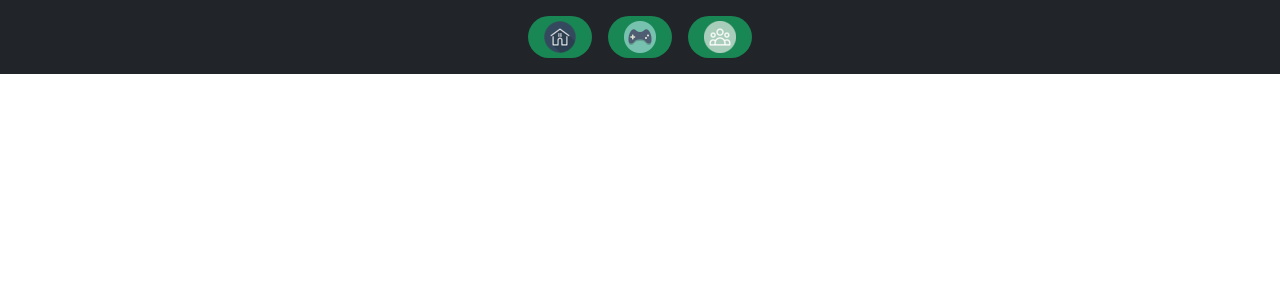
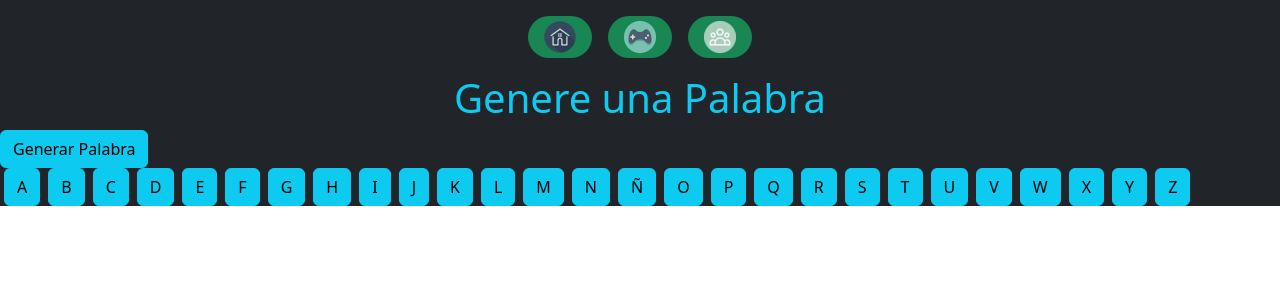
Before and after one commit to Makedok7/Ahorcadito_Grupo16, a React (Create React App) app: page /juego in a window 1280 px wide. Shown: the top 300 px of the page. Built offline with nearby package versions, Linux system fonts and the light colour scheme.

Commit message:
Se agrego funcionalidad al componente Juego,se agregaron botones,las palabras, la posibilidad de elegir una al azar, interaccion de los botones.Macedo Facundo

```diff
--- a/src/App.js
+++ b/src/App.js
@@ -1,7 +1,8 @@
 import Home from './componentes/Home.js';
 import Juego from './componentes/Juego.js';
 import Desarrolladores from './componentes/Desarrolladores.js';
-import {BrowserRouter as Router,Routes,Route} from 'react-router-dom';
+import Error from './componentes/Error.js'
+import { BrowserRouter as Router, Routes, Route } from 'react-router-dom';
 
 export default function App() {
   return (
@@ -10,6 +11,7 @@ export default function App() {
         <Route path='/' element={<Home />} />;
         <Route path='/juego' element={<Juego />} />;
         <Route path='/desarrolladores' element={<Desarrolladores />} />;
+        <Route path='*' element={<Error />} />;
       </Routes>
     </Router>
   );
--- a/src/componentes/Desarrolladores.js
+++ b/src/componentes/Desarrolladores.js
@@ -1,6 +1,6 @@
 import { Route } from "react-router-dom"
 import Nav from './Nav';
-import "./styles/DesarrolladoresStyle.css"
+import "../styles/DesarrolladoresStyle.css";
 
 export default function Desarrolladores() {
     const users = [
--- /dev/null
+++ b/src/componentes/Error.js
@@ -0,0 +1,15 @@
+import Nav from './Nav'
+
+export default function (){
+    return(
+        <div>
+        {Nav()}
+        <div>
+            <h1 className='text-center'>
+                Error
+            </h1>
+        </div>
+        </div>
+
+    )
+}
--- a/src/componentes/Home.js
+++ b/src/componentes/Home.js
@@ -1,5 +1,5 @@
 import Nav from './Nav'
-import "./styles/inicio-style.css"
+import "../styles/inicio-style.css"
 import { Link } from 'react-router-dom'
 
 export default function Home() {
--- a/src/componentes/Juego.js
+++ b/src/componentes/Juego.js
@@ -1,81 +1,92 @@
 import React, { useState } from 'react'
 import Nav from './Nav'
-import "./styles/Juego.css"
+import "../styles/Juego.css"
+import letras from '../json/letras.json'
+import palabras from '../json/palabras.json'
 
 export default function Juego() {
-    const [countJugador1, setCountJugador1] = useState(0);
-    const [countJugador2, setCountJugador2] = useState(0);
-    const [eleccionJugador1, setEleccionJugador1] = useState(0);
-    const [eleccionJugador2, setEleccionJugador2] = useState(0);
-    const [resultado, setResultado] = useState("_");
-    let ganador = "";
 
-    //Funcion del boton Jugar
-    function jugar() {
-        setEleccionJugador2(Math.floor(Math.random() * 3))//Eleccion al azar del jugador2 o "maquina"
-        ganador = (verificarGanador(eleccionJugador1, eleccionJugador2))
-        setResultado(ganador)
-        contadorJugadores()
-        cambiarjugador2(eleccionJugador2)
-    };
-    //Funcion para ir aumentando el puntaje de los jugadores
-    function contadorJugadores() {
-        if (ganador == "Jugador1") {
-            setCountJugador1(countJugador1 + 1)
+    const [palabraOriginal, setPalabraOriginal] = useState([])
+    const [palabraEscondida, setPalabraEscondida] = useState(["Genere una Palabra"])
+    const [intentos, setIntentos] = useState(1)
+
+    function generarPalabra() {
+        let palabraRandom = Array.from(palabras[Math.floor(Math.random() * palabras.length)].palabra)
+        setPalabraOriginal([...palabraRandom])
+        esconderPalabra(palabraRandom)
+        console.log(palabraOriginal)
+        restablecerBotones()
+    }
+
+    function esconderPalabra(palabra) {
+        setPalabraEscondida(new Array(palabra.length).fill("_"))
+        console.log(palabraEscondida)
+    }
+
+    function compararLetra(letra) {
+        console.log(letra)
+        while (palabraOriginal.includes(letra)) {
+            palabraEscondida[palabraOriginal.indexOf(letra)] = letra
+            palabraOriginal[palabraOriginal.indexOf(letra)] = "_"
         }
-        else if (ganador == "Jugador2") {
-            setCountJugador2(countJugador2 + 1)
+        console.log(palabraOriginal)
+        console.log(palabraEscondida)
+        setPalabraEscondida([...palabraEscondida])
+        comprobarResultado()
+        cambiarBoton(letra)
+    }
+
+    function comprobarResultado() {
+        if (!palabraEscondida.includes("_")) {
+            console.log("gano")
+        }
+        if (intentos == 5) {
+            console.log("falta")
         }
     }
-    //Control del ganador
-    function verificarGanador(jugador1, jugador2) {
-        // 0 = Piedra, 1 = Tijeras, 2 = Papel
-        if (jugador1 == 0 && jugador2 == 1) {
-            return ("Jugador1")
-        }
-        else if (jugador1 == 1 && jugador2 == 2) {
-            return ("Jugador1")
-        }
-        else if (jugador1 == 2 && jugador2 == 0) {
-            return ("Jugador1")
-        }
-        else if (jugador1 == jugador2) {
-            return ("Empate")
+
+    function cambiarBoton(letra) {
+        let boton = document.getElementById(letra)
+        boton.disabled = true
+        if (palabraEscondida.includes(letra)) {
+            boton.className = 'btn btn-success mx-1'
         }
         else {
-            return ("Jugador2")
+            boton.className = 'btn btn-danger mx-1'
+            setIntentos(intentos + 1)
+            console.log(intentos)
         }
     }
-    //Funcion para cambiar la imagen segun sobre la que se clickeo y pasarle valores para la eleccion del jugador 1
-    function cambiarJugador1(eleccion, key, alt) {
-        document.getElementById("jugador1").src = eleccion;
-        document.getElementById("jugador1").key = key;
-        document.getElementById("jugador1").alt = alt;
-        setEleccionJugador1(document.getElementById("jugador1").key)
-    }
 
-    /*Cambio de las imagenes y la eleccion del jugador 2 o "maquina"
-    document.getElementByID() busca el elemento con la id que se le pase*/
-
-    function cambiarjugador2(eleccionJugador2) {
-        if (eleccionJugador2 == 0) {
-            document.getElementById("jugador2").src = "../images/piedra.png";
-            document.getElementById("jugador2").alt = "piedra";
-        }
-        else if (eleccionJugador2 == 1) {
-            document.getElementById("jugador2").src = "../images/tijera.png";
-            document.getElementById("jugador2").alt = "tijeras";
-        }
-        else {
-            document.getElementById("jugador2").src = "../images/papel.png";
-            document.getElementById("jugador2").alt = "papel";
+    function restablecerBotones() {
+        setIntentos(1)
+        {
+            letras.map((boton) => {
+                document.getElementById(boton.letra).disabled = false
+                document.getElementById(boton.letra).className = 'btn btn-info mx-1'
+            }
+            )
         }
     }
 
     return (
-
         <div className="bg-dark">
             {Nav()}
+            <div>
+                <h1 className='bg-dark text-center text-info'>
+                    {palabraEscondida.join(" ")}
+                </h1>
+                <button type='button' className='btn btn-info ' onClick={() => generarPalabra()}>
+                    Generar Palabra
+                </button>
+            </div>
+            <div id='botones'>
+                {letras.map((boton, i) =>
+                    <button key={i} type="button" className="btn btn-info mx-1" id={boton.letra} disabled={false} onClick={() => { compararLetra(boton.letra) }}>
+                        {boton.letra}
+                    </button>
+                )}
+            </div>
         </div>
     )
 }
--- /dev/null
+++ b/src/json/letras.json
@@ -0,0 +1,83 @@
+[
+    {
+        "letra":"A"
+    },
+    {
+        "letra":"B"
+    },
+    {
+        "letra":"C"
+    },
+    {
+        "letra":"D"
+    },
+    {
+        "letra":"E"
+    },
+    {
+        "letra":"F"
+    },
+    {
+        "letra":"G"
+    },
+    {
+        "letra":"H"
+    },
+    {
+        "letra":"I"
+    },
+    {
+        "letra":"J"
+    },
+    {
+        "letra":"K"
+    },
+    {
+        "letra":"L"
+    },
+    {
+        "letra":"M"
+    },
+    {
+        "letra":"N"
+    },
+    {
+        "letra":"Ñ"
+    },
+    {
+        "letra":"O"
+    },
+    {
+        "letra":"P"
+    },
+    {
+        "letra":"Q"
+    },
+    {
+        "letra":"R"
+    },
+    {
+        "letra":"S"
+    },
+    {
+        "letra":"T"
+    },
+    {
+        "letra":"U"
+    },
+    {
+        "letra":"V"
+    },
+    {
+        "letra":"W"
+    },
+    {
+        "letra":"X"
+    },
+    {
+        "letra":"Y"
+    },
+    {
+        "letra":"Z"
+    }
+]
--- /dev/null
+++ b/src/json/palabras.json
@@ -0,0 +1,11 @@
+[
+    {
+        "palabra":"PALABRAA"
+    },
+    {
+        "palabra":"PALABRAB"
+    },
+    {
+        "palabra":"PALABRAC"
+    }
+]
```
Also changed, not shown: src/styles/DesarrolladoresStyle.css (renamed from src/componentes/styles/DesarrolladoresStyle.css), src/styles/Juego.css (renamed from src/componentes/styles/Juego.css), src/styles/inicio-style.css (renamed from src/componentes/styles/inicio-style.css).
